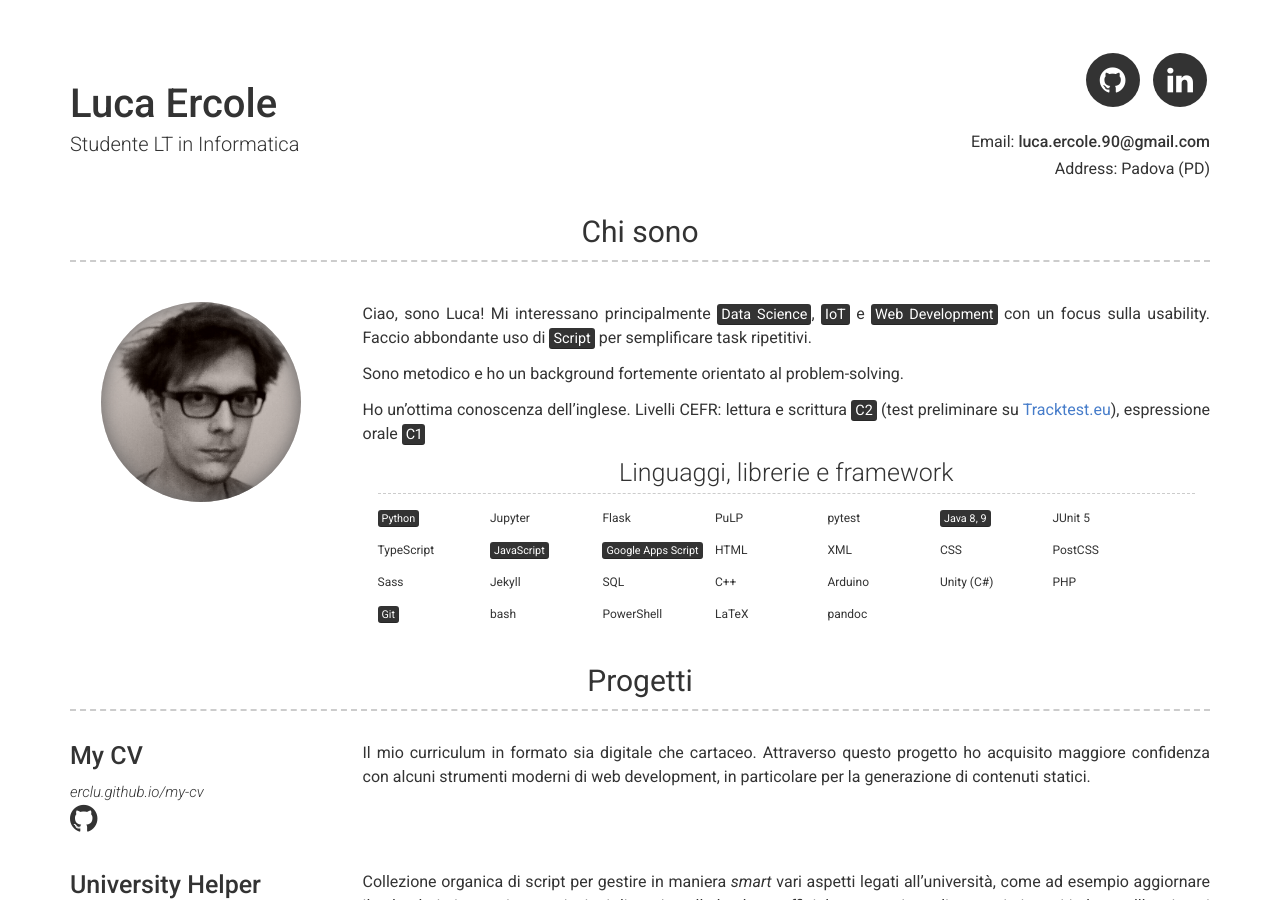
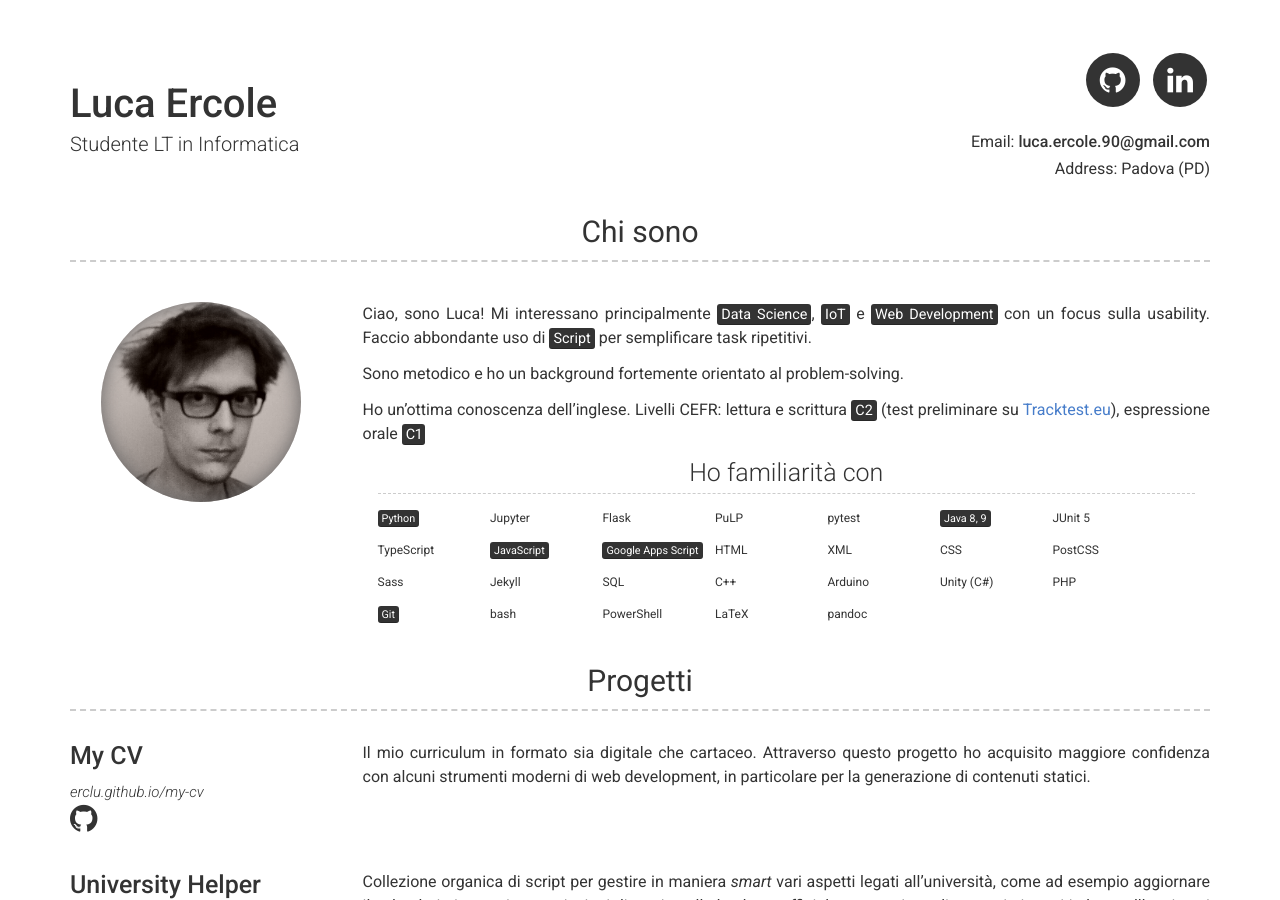
Before and after one commit to erclu/my-cv, a Jekyll site: the page built from index.md, in a window 1280 px wide and 900 px high. Built offline with Jekyll 4.4.1, drawn with Linux system fonts in a browser that asks for light colours; our own code applies the rules of GitHub Pages for plain Markdown files; some of the changed text lies outside the part shown.

Commit message:
add english data consent and other small changes

```diff
--- a/_data/about.yml
+++ b/_data/about.yml
@@ -21,7 +21,7 @@ content: |
 
   Ho un'ottima conoscenza dell'inglese. Livelli CEFR: lettura e scrittura <mark>C2</mark> (test preliminare su [Tracktest.eu](https://tracktest.eu)), espressione orale <mark>C1</mark>
 
-toolbox_title: Linguaggi, librerie e framework
+toolbox_title: Ho familiarità con
 simple_toolbox:
   - <mark>Python</mark>
   - Jupyter
--- a/_includes/footer.html
+++ b/_includes/footer.html
@@ -14,8 +15,7 @@
   <p>
     {{ site.name | escape }} -
     <a href="mailto:{{ site.email }}" target="_blank">{{ site.email | escape }}</a>
-    -
-    <!-- FIXME missing space? -->
+    -&nbsp;
     {%- if page.lang == "it" -%}
     Referenze su richiesta
     {%-elsif page.lang == "en" -%}
--- a/_sass/base.scss
+++ b/_sass/base.scss
@@ -338,7 +338,6 @@ body {
     width: 8.33333333%;
   }
 
-  // FIXME split 2/10 or 3/9 or smth like that
   .col-print-12 {
     width: 100%;
   }
```
Also changed, not shown: other parts of _includes/footer.html (+3 -2 lines).
